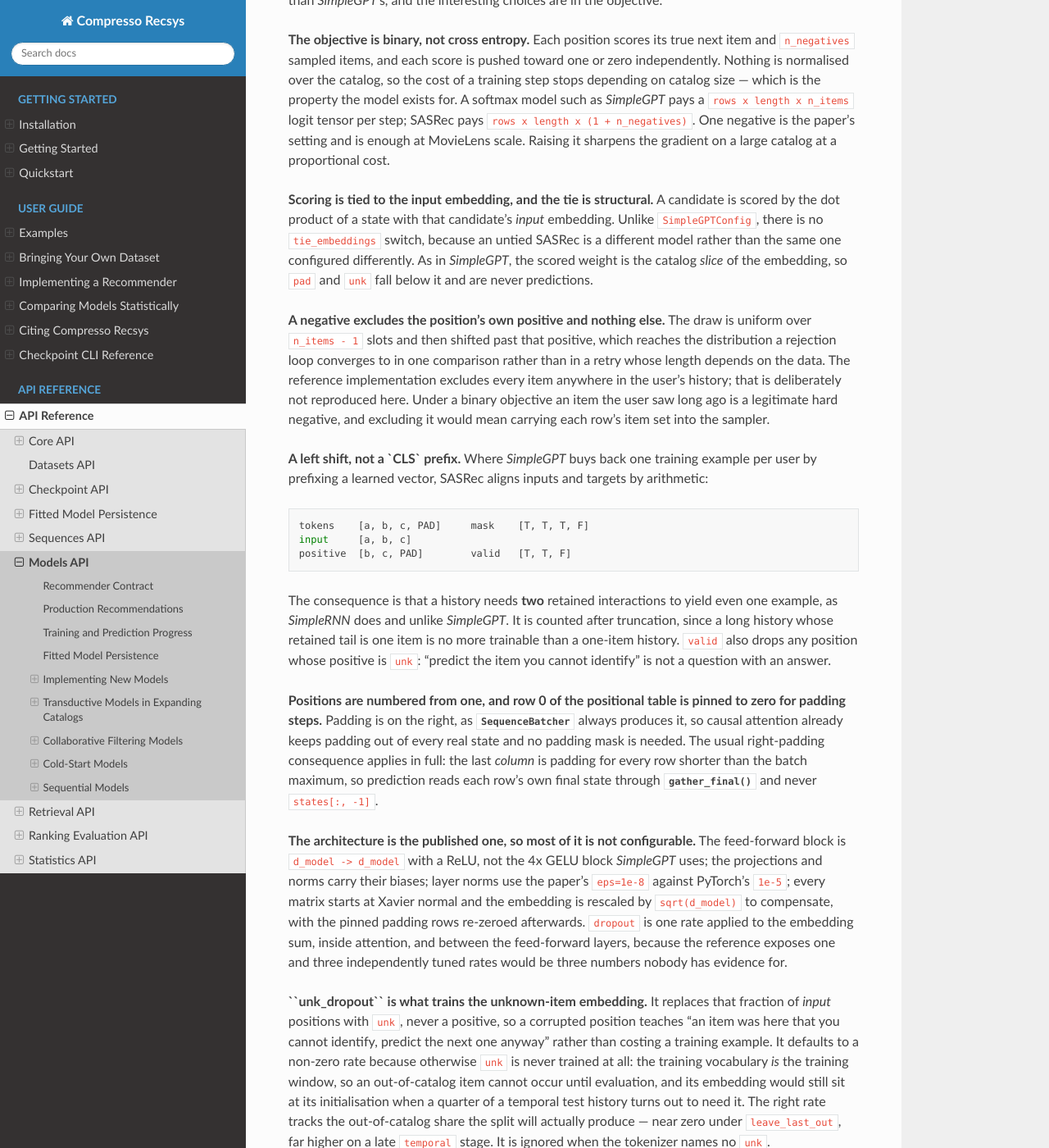
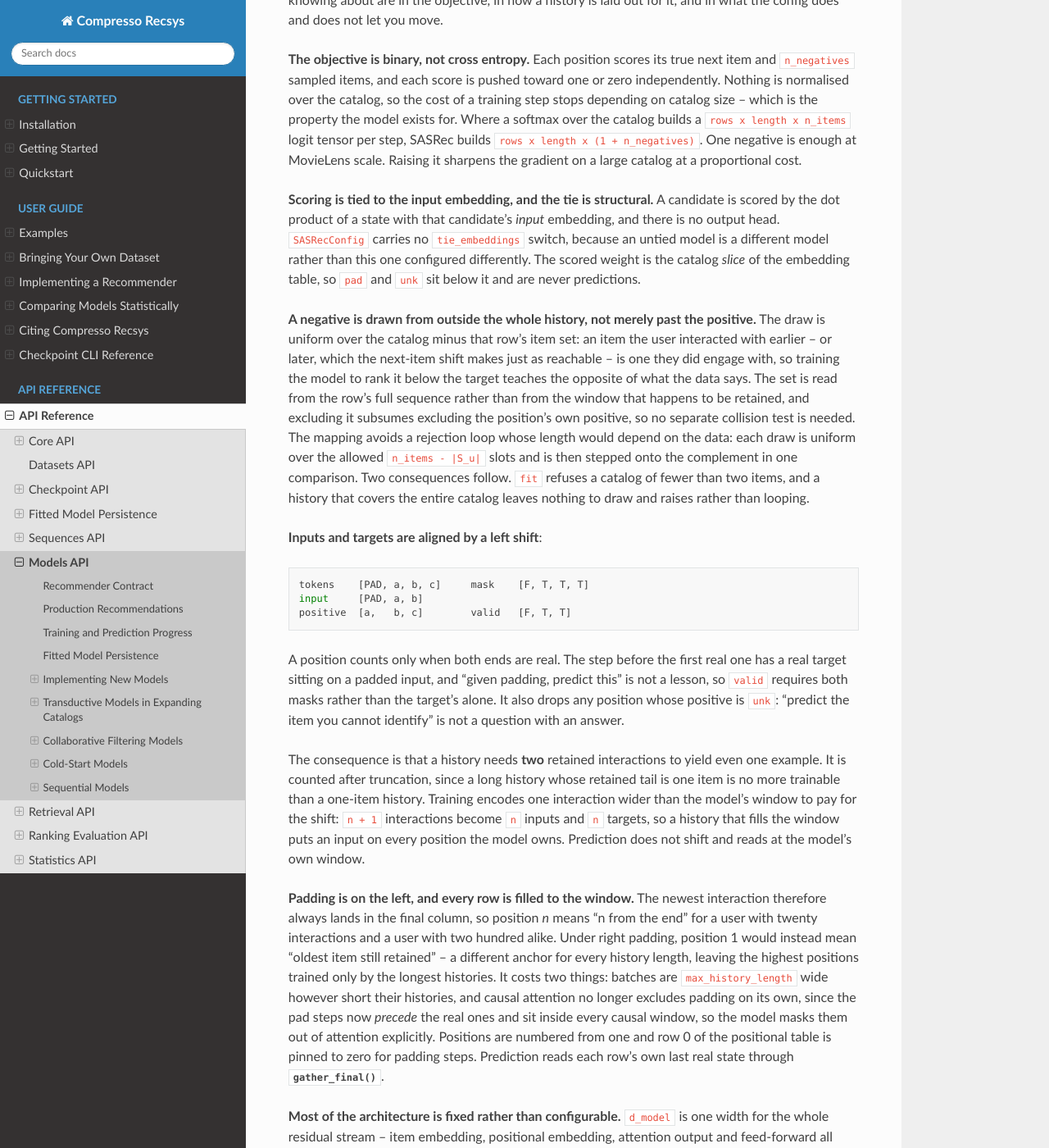
Before and after one commit to zombak79/compresso-recsys, a Sphinx documentation site: the page built from docs/source/api/models.rst, in a window 1280 px wide and 1400 px high, scrolled down 27109 px. Shown: the whole window at 82% size. Built offline with Sphinx 7.4.7 and the Read the Docs theme 3.1.0, drawn with Linux system fonts in a browser that asks for light colours; some of the changed text lies outside the part shown.

Commit message:
updated documentation

```diff
--- a/docs/source/api/models.rst
+++ b/docs/source/api/models.rst
@@ -1217,91 +1217,117 @@
 SASRec
 ~~~~~~
 
-SASRec is a causal transformer over the same histories `SimpleRNN` and
-`SimpleGPT` read, trained against **sampled negatives under a binary objective**
-rather than a softmax over the catalog. That single difference is most of what
-distinguishes it: the architecture is a smaller, plainer transformer than
-`SimpleGPT`'s, and the interesting choices are in the objective.
+SASRec is a causal transformer over chronological histories, trained against
+**sampled negatives under a binary objective** rather than a softmax over the
+catalog. The network itself is deliberately plain -- a couple of self-attention
+blocks over one shared residual width -- and the choices worth knowing about are
+in the objective, in how a history is laid out for it, and in what the config
+does and does not let you move.
 
 **The objective is binary, not cross entropy.** Each position scores its true
 next item and ``n_negatives`` sampled items, and each score is pushed toward one
 or zero independently. Nothing is normalised over the catalog, so the cost of a
-training step stops depending on catalog size — which is the property the model
-exists for. A softmax model such as `SimpleGPT` pays a
-``rows x length x n_items`` logit tensor per step; SASRec pays
-``rows x length x (1 + n_negatives)``. One negative is the paper's setting and is
-enough at MovieLens scale. Raising it sharpens the gradient on a large catalog at
-a proportional cost.
+training step stops depending on catalog size -- which is the property the model
+exists for. Where a softmax over the catalog builds a ``rows x length x n_items``
+logit tensor per step, SASRec builds ``rows x length x (1 + n_negatives)``. One
+negative is enough at MovieLens scale. Raising it sharpens the gradient on a
+large catalog at a proportional cost.
 
 **Scoring is tied to the input embedding, and the tie is structural.** A
 candidate is scored by the dot product of a state with that candidate's *input*
-embedding. Unlike ``SimpleGPTConfig``, there is no ``tie_embeddings`` switch,
-because an untied SASRec is a different model rather than the same one configured
-differently. As in `SimpleGPT`, the scored weight is the catalog *slice* of the
-embedding, so ``pad`` and ``unk`` fall below it and are never predictions.
+embedding, and there is no output head. ``SASRecConfig`` carries no
+``tie_embeddings`` switch, because an untied model is a different model rather
+than this one configured differently. The scored weight is the catalog *slice*
+of the embedding table, so ``pad`` and ``unk`` sit below it and are never
+predictions.
 
-**A negative excludes the position's own positive and nothing else.** The draw is
-uniform over ``n_items - 1`` slots and then shifted past that positive, which
-reaches the distribution a rejection loop converges to in one comparison rather
-than in a retry whose length depends on the data. The reference implementation
-excludes every item anywhere in the user's history; that is deliberately not
-reproduced here. Under a binary objective an item the user saw long ago is a
-legitimate hard negative, and excluding it would mean carrying each row's item
-set into the sampler.
+**A negative is drawn from outside the whole history, not merely past the
+positive.** The draw is uniform over the catalog minus that row's item set: an
+item the user interacted with earlier -- or later, which the next-item shift
+makes just as reachable -- is one they did engage with, so training the model to
+rank it below the target teaches the opposite of what the data says. The set is
+read from the row's full sequence rather than from the window that happens to be
+retained, and excluding it subsumes excluding the position's own positive, so no
+separate collision test is needed. The mapping avoids a rejection loop whose
+length would depend on the data: each draw is uniform over the allowed
+``n_items - |S_u|`` slots and is then stepped onto the complement in one
+comparison. Two consequences follow. ``fit`` refuses a catalog of fewer than two
+items, and a history that covers the entire catalog leaves nothing to draw and
+raises rather than looping.
 
-**A left shift, not a `CLS` prefix.** Where `SimpleGPT` buys back one training
-example per user by prefixing a learned vector, SASRec aligns inputs and targets
-by arithmetic::
+**Inputs and targets are aligned by a left shift**::
 
-   tokens    [a, b, c, PAD]     mask    [T, T, T, F]
-   input     [a, b, c]
-   positive  [b, c, PAD]        valid   [T, T, F]
+   tokens    [PAD, a, b, c]     mask    [F, T, T, T]
+   input     [PAD, a, b]
+   positive  [a,   b, c]        valid   [F, T, T]
+
+A position counts only when both ends are real. The step before the first real
+one has a real target sitting on a padded input, and "given padding, predict
+this" is not a lesson, so ``valid`` requires both masks rather than the target's
+alone. It also drops any position whose positive is ``unk``: "predict the item
+you cannot identify" is not a question with an answer.
 
 The consequence is that a history needs **two** retained interactions to yield
-even one example, as `SimpleRNN` does and unlike `SimpleGPT`. It is counted after
-truncation, since a long history whose retained tail is one item is no more
-trainable than a one-item history. ``valid`` also drops any position whose
-positive is ``unk``: "predict the item you cannot identify" is not a question
-with an answer.
+even one example. It is counted after truncation, since a long history whose
+retained tail is one item is no more trainable than a one-item history. Training
+encodes one interaction wider than the model's window to pay for the shift:
+``n + 1`` interactions become ``n`` inputs and ``n`` targets, so a history that
+fills the window puts an input on every position the model owns. Prediction does
+not shift and reads at the model's own window.
 
-**Positions are numbered from one, and row 0 of the positional table is pinned to
-zero for padding steps.** Padding is on the right, as
-:class:`~compresso_recsys.models.SequenceBatcher` always produces it, so causal
-attention already keeps padding out of every real state and no padding mask is
-needed. The usual right-padding consequence applies in full: the last *column* is
-padding for every row shorter than the batch maximum, so prediction reads each
-row's own final state through
-:meth:`~compresso_recsys.models.SequenceBatcher.gather_final` and never
-``states[:, -1]``.
+**Padding is on the left, and every row is filled to the window.** The newest
+interaction therefore always lands in the final column, so position *n* means "n
+from the end" for a user with twenty interactions and a user with two hundred
+alike. Under right padding, position 1 would instead mean "oldest item still
+retained" -- a different anchor for every history length, leaving the highest
+positions trained only by the longest histories. It costs two things: batches are
+``max_history_length`` wide however short their histories, and causal attention
+no longer excludes padding on its own, since the pad steps now *precede* the real
+ones and sit inside every causal window, so the model masks them out of attention
+explicitly. Positions are numbered from one and row 0 of the positional table is
+pinned to zero for padding steps. Prediction reads each row's own last real state
+through :meth:`~compresso_recsys.models.SequenceBatcher.gather_final`.
 
-**The architecture is the published one, so most of it is not configurable.** The
-feed-forward block is ``d_model -> d_model`` with a ReLU, not the 4x GELU block
-`SimpleGPT` uses; the projections and norms carry their biases; layer norms use
-the paper's ``eps=1e-8`` against PyTorch's ``1e-5``; every matrix starts at
+**Most of the architecture is fixed rather than configurable.** ``d_model`` is
+one width for the whole residual stream -- item embedding, positional embedding,
+attention output and feed-forward all share it -- and ``n_heads`` must divide it.
+The feed-forward block is ``d_model -> d_model`` with a ReLU; the projections and
+norms carry their biases; layer norms use ``eps=1e-8``; every matrix starts at
 Xavier normal and the embedding is rescaled by ``sqrt(d_model)`` to compensate,
 with the pinned padding rows re-zeroed afterwards. ``dropout`` is one rate
 applied to the embedding sum, inside attention, and between the feed-forward
-layers, because the reference exposes one and three independently tuned rates
-would be three numbers nobody has evidence for.
+layers, because three independently tuned rates would be three numbers nobody has
+evidence for.
 
 **``unk_dropout`` is what trains the unknown-item embedding.** It replaces that
 fraction of *input* positions with ``unk``, never a positive, so a corrupted
 position teaches "an item was here that you cannot identify, predict the next one
-anyway" rather than costing a training example. It defaults to a non-zero rate
-because otherwise ``unk`` is never trained at all: the training vocabulary *is*
-the training window, so an out-of-catalog item cannot occur until evaluation, and
-its embedding would still sit at its initialisation when a quarter of a temporal
-test history turns out to need it. The right rate tracks the out-of-catalog share
-the split will actually produce — near zero under ``leave_last_out``, far higher
-on a late ``temporal`` stage. It is ignored when the tokenizer names no ``unk``.
+anyway" rather than costing a training example. It defaults to zero and is worth
+raising whenever evaluation will contain items training never saw: the training
+vocabulary *is* the training window, so an out-of-catalog item cannot occur until
+evaluation, and its embedding would still sit at its initialisation when a
+quarter of a temporal test history turns out to need it. The right rate tracks
+the out-of-catalog share the split will actually produce -- near zero under
+``leave_last_out``, far higher on a late ``temporal`` stage. It is ignored when
+the tokenizer names no ``unk``.
 
-**The context window is derived, not configured**, exactly as for `SimpleGPT`.
-``max_length`` on the batcher sizes the positional table, so ``SASRecConfig``
-carries no window field and the two cannot disagree. ``max_length=None`` is an
-error for this model, and ``fit`` refuses such a batcher rather than letting the
-disagreement surface as an index error on some later batch. A cosine schedule is
-on by default for the reason attention needs one: the earliest steps have learned
-nothing, so their gradients are large and badly aimed.
+**The context window is a config field, and it has a single owner.**
+``SASRecConfig.max_history_length`` sizes the positional table, which a
+checkpoint cannot grow after the fact, so the number lives there rather than on
+the batcher. It sizes the batcher ``fit`` builds when none was passed, and a
+batcher passed with ``max_length=None`` inherits it -- the usual case, because
+the reason to hand ``fit`` a batcher is the vocabulary it carries rather than the
+window. A batcher that states a *different* window is refused instead of silently
+overruling the config or being overruled by it. Left padding is set by ``fit`` in
+the same way rather than asked of the caller.
+
+**The learning rate is constant.** There is no schedule field: ``lr`` is flat for
+the whole run. ``betas`` defaults to ``(0.9, 0.98)``, shortening the window
+Adam's variance estimate averages over -- one sampled negative per position makes
+the gradient noisy between steps but not biased, and a longer window spends that
+noise on a stale scale instead of adapting through it. It reaches the optimizer
+through :meth:`~compresso_recsys.models.SASRecConfig.optimizer_kwargs`, since it
+is Adam's hyperparameter and not a universal one.
 
 .. code-block:: python
 
@@ -1316,21 +1342,23 @@
        split["x_train_sequences"].n_items,
        item_ids=split["train_item_ids"],   # optional; enables the ID path
    )
-   batcher = SequenceBatcher(tokenizer, max_length=200)   # required, and it
-                                                          # sizes the positions
+   # No max_length: the window and the padding side come from the config.
+   batcher = SequenceBatcher(tokenizer)
 
    model = SASRecTrainer(
        SASRecConfig(
-           d_model=64,
+           d_model=50,
            n_blocks=2,
            n_heads=1,
            dropout=0.2,
-           # One is the paper's setting; raise it on a large catalog.
+           # The context window lives here, not on the batcher.
+           max_history_length=200,
+           # Raise it on a large catalog.
            n_negatives=1,
            # Track the out-of-catalog share this split actually produces.
            unk_dropout=0.05,
            # Select the fixed budget on validation data.
-           epochs=10,
+           epochs=201,
            batch_size=128,
            lr=1e-3,
        ),
@@ -1345,16 +1373,15 @@
    )
 
 Omitting the batcher is supported and builds a default one over the training
-catalog at ``max_length=200``. Pass your own to change the window or to supply a
-vocabulary — including one whose ``unk`` slot lets a later split stage's unseen
-items become a reserved id rather than an error.
+catalog at the config's window. Pass your own to supply a vocabulary -- including
+one whose ``unk`` slot lets a later split stage's unseen items become a reserved
+id rather than an error.
 
-As with `SimpleGPT`, the trainer runs a fixed epoch budget and rebuilds the model
-on every ``fit`` call, so select ``epochs`` using validation data. There is no
-validation-based early stopping and no incremental training. Prediction forbids
-every item in the *full* history, truncated part included; items beyond the
-fitted catalog are dropped from that mask rather than clipped, since they were
-never scoreable.
+The trainer runs a fixed epoch budget and rebuilds the model on every ``fit``
+call, so select ``epochs`` using validation data. There is no validation-based
+early stopping and no incremental training. Prediction forbids every item in the
+*full* history, truncated part included; items beyond the fitted catalog are
+dropped from that mask rather than clipped, since they were never scoreable.
 
 Saving carries the vocabulary with the weights, through the same persistence API
 as every other fitted recommender:
```
